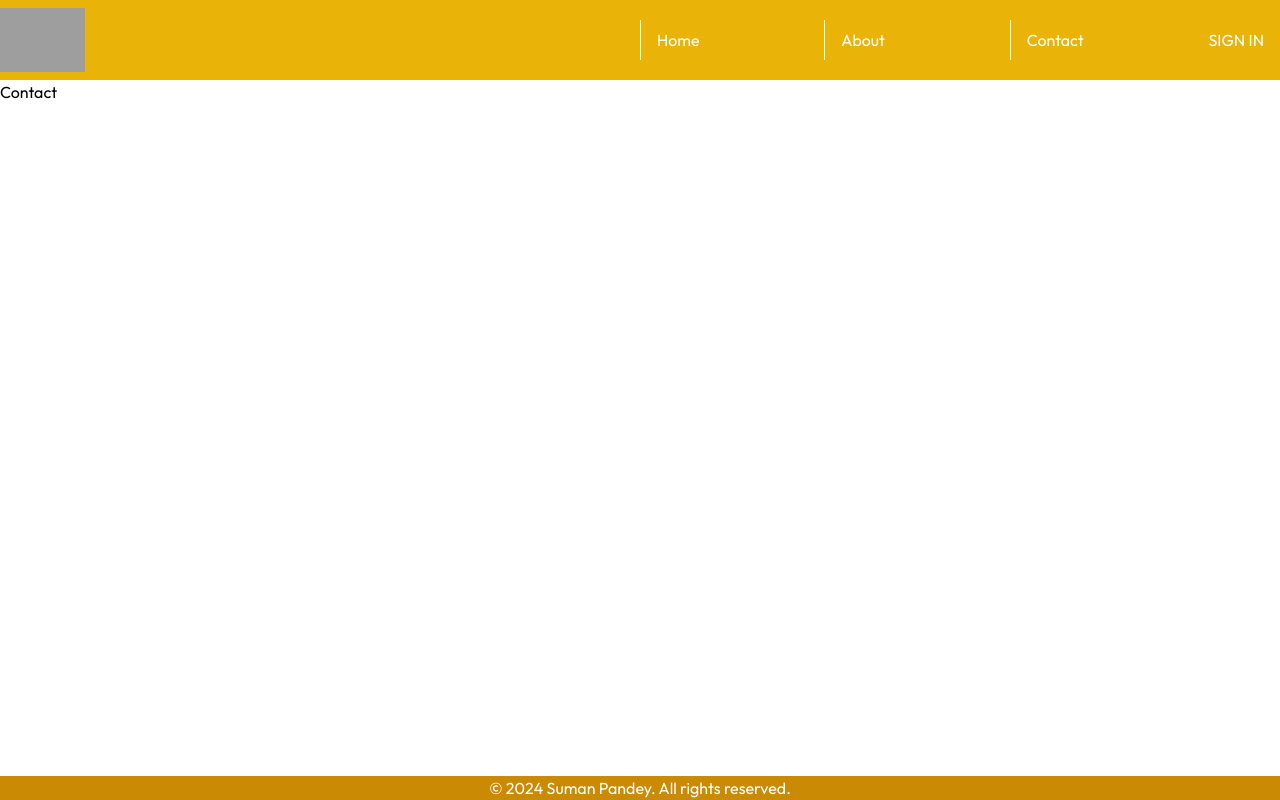
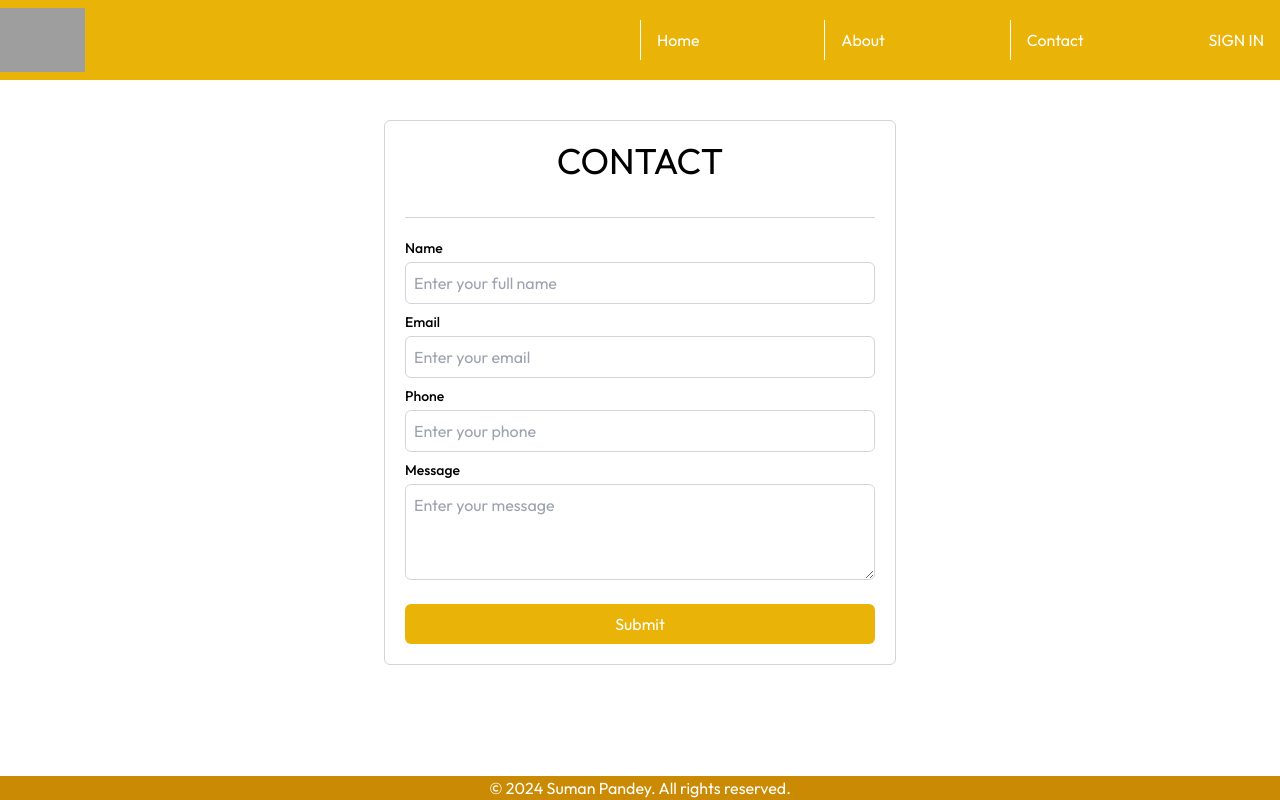
Before and after one commit to itsmesuman01/Natural, a React (Vite) app: page /contact in a window 1280 px wide. Built offline with nearby package versions, Linux system fonts and the light colour scheme; grey boxes are pictures that could not be loaded.

Commit message:
Contact Page Updated

```diff
--- a/src/components/Carasoul.jsx
+++ b/src/components/Carasoul.jsx
@@ -7,7 +7,7 @@ const Carasoul = () => {
     carasoul.wallpaper_one,
     carasoul.wallpaper_two,
     carasoul.wallpaper_three,
-    carasoul.wallpaper_four,
+    // carasoul.wallpaper_four,
   ];
 
   useEffect(() => {
--- a/src/pages/About.jsx
+++ b/src/pages/About.jsx
@@ -1,35 +1,73 @@
-import React from 'react'
-import { carasoul } from '../assets/assets'
+import React from "react";
+import { carasoul } from "../assets/assets";
 
 const About = () => {
   return (
     <div>
       <div className="flex text-black mt-1 mb-1">
         <div className="left flex-1 animate-fadeIn">
-          <img className="w-full h-full object-cover" src={carasoul.wallpaper_one} alt="image" />
+          <img
+            className="w-full h-full object-cover"
+            src={carasoul.wallpaper_one}
+            alt="image"
+          />
         </div>
         <div className="right flex-1 animate-fadeIn p-10">
-          <div className="text-3xl md:text-5xl font-bol mt-5 mb-5 flex justify-center">We Are One</div>
+          <div className="text-3xl md:text-5xl mt-5 mb-5 flex justify-center">
+            Beautiful Himalaya
+          </div>
           <div className="flex justify-center my-10">
             <hr className="w-60 border-t-2 border-gray-100" />
           </div>
-          <p>Lorem ipsum dolor sit amet consectetur, adipisicing elit. Quasi saepe exercitationem consequatur eum debitis minima. Non quos hic unde aliquam quia perspiciatis ipsa ex ad repudiandae? Impedit quidem eligendi voluptatibus eaque, culpa corporis consequatur ducimus, debitis quos sequi reiciendis iste magnam distinctio unde aut, quo sit in itaque quasi fugit nam quam nobis voluptatem provident? Cupiditate assumenda, exercitationem repudiandae nostrum repellat omnis praesentium delectus atque eaque sunt cum, recusandae, quam a excepturi aut numquam itaque laudantium ad nihil expedita alias ratione earum? Nostrum accusantium sequi culpa iste obcaecati unde illo amet vero minima cumque, delectus aliquid, a exercitationem in eligendi.</p>
+          <p>
+            Lorem ipsum dolor sit amet consectetur, adipisicing elit. Quasi
+            saepe exercitationem consequatur eum debitis minima. Non quos hic
+            unde aliquam quia perspiciatis ipsa ex ad repudiandae? Impedit
+            quidem eligendi voluptatibus eaque, culpa corporis consequatur
+            ducimus, debitis quos sequi reiciendis iste magnam distinctio unde
+            aut, quo sit in itaque quasi fugit nam quam nobis voluptatem
+            provident? Cupiditate assumenda, exercitationem repudiandae nostrum
+            repellat omnis praesentium delectus atque eaque sunt cum,
+            recusandae, quam a excepturi aut numquam itaque laudantium ad nihil
+            expedita alias ratione earum? Nostrum accusantium sequi culpa iste
+            obcaecati unde illo amet vero minima cumque, delectus aliquid, a
+            exercitationem in eligendi.
+          </p>
         </div>
       </div>
       <div className="flex text-black mt-1 mb-1">
         <div className="left flex-1 animate-fadeIn">
-          <img className="w-full h-full object-cover" src={carasoul.wallpaper_two} alt="image" />
+          <img
+            className="w-full h-full object-cover"
+            src={carasoul.wallpaper_two}
+            alt="image"
+          />
         </div>
         <div className="right flex-1 animate-fadeIn p-10">
-          <div className="text-3xl md:text-5xl font-bol mt-5 mb-5 flex justify-center">We Are One</div>
+          <div className="text-3xl md:text-5xl mt-5 mb-5 flex justify-center">
+            Beautiful Hill
+          </div>
           <div className="flex justify-center my-10">
             <hr className="w-60 border-t-2 border-gray-100" />
           </div>
-          <p>Lorem ipsum dolor sit amet consectetur, adipisicing elit. Quasi saepe exercitationem consequatur eum debitis minima. Non quos hic unde aliquam quia perspiciatis ipsa ex ad repudiandae? Impedit quidem eligendi voluptatibus eaque, culpa corporis consequatur ducimus, debitis quos sequi reiciendis iste magnam distinctio unde aut, quo sit in itaque quasi fugit nam quam nobis voluptatem provident? Cupiditate assumenda, exercitationem repudiandae nostrum repellat omnis praesentium delectus atque eaque sunt cum, recusandae, quam a excepturi aut numquam itaque laudantium ad nihil expedita alias ratione earum? Nostrum accusantium sequi culpa iste obcaecati unde illo amet vero minima cumque, delectus aliquid, a exercitationem in eligendi.</p>
+          <p>
+            Lorem ipsum dolor sit amet consectetur, adipisicing elit. Quasi
+            saepe exercitationem consequatur eum debitis minima. Non quos hic
+            unde aliquam quia perspiciatis ipsa ex ad repudiandae? Impedit
+            quidem eligendi voluptatibus eaque, culpa corporis consequatur
+            ducimus, debitis quos sequi reiciendis iste magnam distinctio unde
+            aut, quo sit in itaque quasi fugit nam quam nobis voluptatem
+            provident? Cupiditate assumenda, exercitationem repudiandae nostrum
+            repellat omnis praesentium delectus atque eaque sunt cum,
+            recusandae, quam a excepturi aut numquam itaque laudantium ad nihil
+            expedita alias ratione earum? Nostrum accusantium sequi culpa iste
+            obcaecati unde illo amet vero minima cumque, delectus aliquid, a
+            exercitationem in eligendi.
+          </p>
         </div>
       </div>
     </div>
-  )
-}
+  );
+};
 
-export default About
+export default About;
--- a/src/pages/Contact.jsx
+++ b/src/pages/Contact.jsx
@@ -1,9 +1,64 @@
-import React from 'react'
+import React from "react";
+import { useLocation } from "react-router-dom";
 
-const Contact = () => {
+const Contact = ({ passRef }) => {
+  const location = useLocation();
+
   return (
-    <div>Contact</div>
-  )
-}
+    <div className="flex flex-col items-center mt-10 mb-4">
+      <div className="flex flex-col items-center mb-4 w-full max-w-lg p-5 border border-gray-300 rounded-md">
+        <h1 className="text-4xl mb-4">CONTACT</h1>
+        <hr className="border-0 h-px bg-gray-300 my-5 w-full" />
+        <div className="flex flex-col w-full">
+          <label htmlFor="name" className="mb-1 text-sm font-medium">
+            Name
+          </label>
+          <input
+            ref={passRef}
+            id="name"
+            type="text"
+            placeholder="Enter your full name"
+            className="mb-2 p-2 border border-gray-300 rounded-md"
+          />
 
-export default Contact
+          <label htmlFor="email" className="mb-1 text-sm font-medium">
+            Email
+          </label>
+          <input
+            id="email"
+            type="text"
+            placeholder="Enter your email"
+            className="mb-2 p-2 border border-gray-300 rounded-md"
+          />
+
+          <label htmlFor="phone" className="mb-1 text-sm font-medium">
+            Phone
+          </label>
+          <input
+            id="phone"
+            type="text"
+            placeholder="Enter your phone"
+            className="mb-2 p-2 border border-gray-300 rounded-md"
+          />
+
+          <label htmlFor="message" className="mb-1 text-sm font-medium">
+            Message
+          </label>
+          <textarea
+            id="message"
+            placeholder="Enter your message"
+            className="mb-2 p-2 border border-gray-300 rounded-md h-24"
+          />
+
+          <div className="flex justify-center w-full mt-4">
+            <button className="bg-yellow-500 text-white rounded-md h-10 w-full hover:bg-blue-600 transition-colors">
+              Submit
+            </button>
+          </div>
+        </div>
+      </div>
+    </div>
+  );
+};
+
+export default Contact;
--- a/src/pages/Home.jsx
+++ b/src/pages/Home.jsx
@@ -1,14 +1,16 @@
-import React from 'react'
-import Carasoul from '../components/Carasoul'
-import About from './About'
+import React from "react";
+import Carasoul from "../components/Carasoul";
+import About from "./About";
+import Contact from "./Contact";
 
 const Home = () => {
   return (
     <>
       <Carasoul />
       <About />
+      <Contact />
     </>
-  )
-}
+  );
+};
 
-export default Home
+export default Home;
```
Also changed, not shown: src/assets/assets.js (+4 -4 lines).
